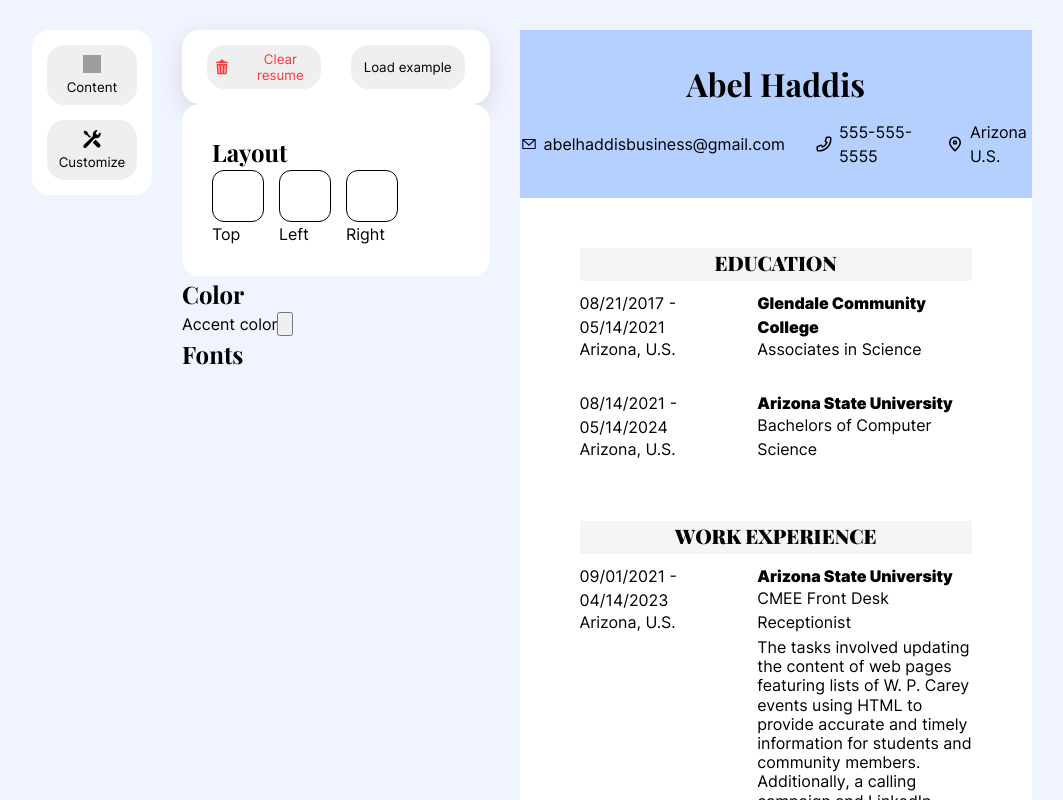
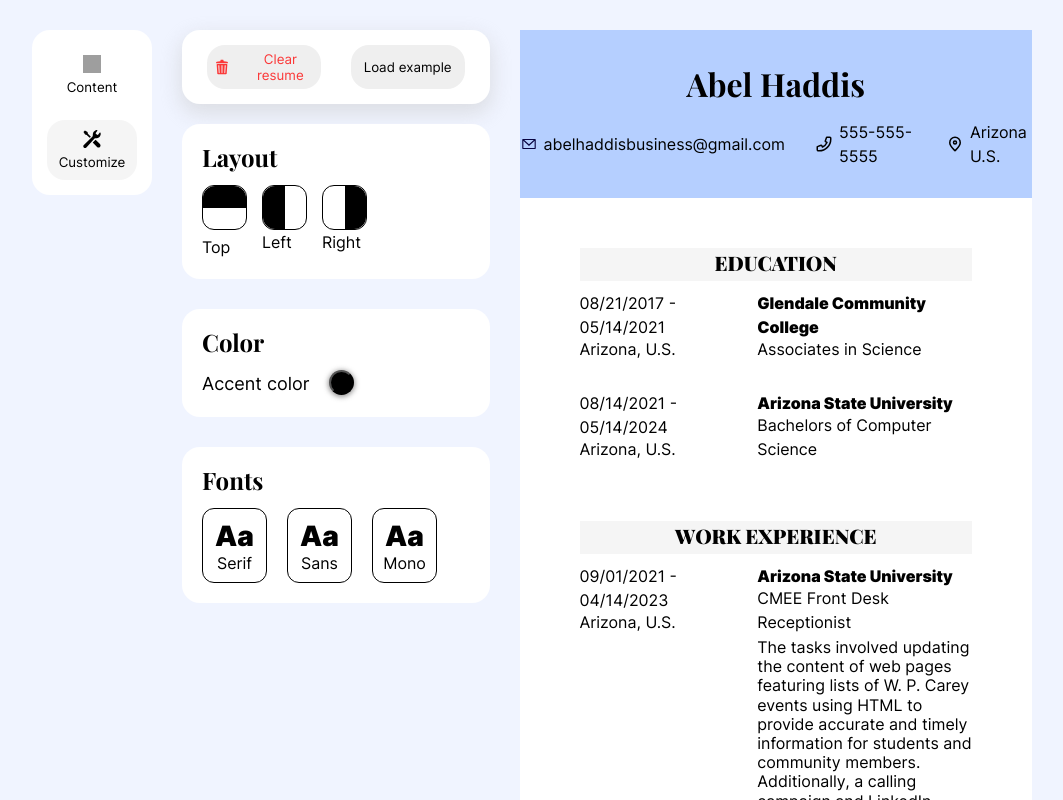
Before and after one commit to White-Panther420/Project-CV-Generator, a React (Vite) app in the folder react/: page / in a window 1280 px wide. Both pictures are taken after a click on the button "Customize". Shown: the top 800 px of the page, without its empty margins (108-1171 px from the left). Built offline with nearby package versions, Linux system fonts and the light colour scheme; grey boxes are pictures that could not be loaded.

Commit message:
More GUI Work
Completed the resume customization GUI, just need to add states for color and font selection. I also need to fix an issue where hover color doesn't show for content and customize buttons.

```diff
--- a/react/src/App.css
+++ b/react/src/App.css
@@ -53,11 +53,12 @@
     border: none;
 }
 
-.content:hover{
+/*Ensuring it gets selected since components have higher specificity*/
+.resume-settings-wrapper .content:hover {
     background-color: rgb(225, 225, 225);
 }
 
-.customize:hover{
+.resume-settings-wrapper .customize:hover {
     background-color: rgb(225, 225, 225);
 }
 
@@ -108,8 +109,25 @@
     background-color: rgb(225, 225, 225);
 }
 
-.layout-section{
-    padding: 30px;
+.resume-customization-wrapper{
+    flex-direction: column;
+    gap: 20px;
+}
+
+.layout-content-wrapper{
+    flex-direction: column;
+
+    gap: 30px;
+}
+
+.layout-section,
+.accent-color-section-wrapper,
+.font-section-wrapper{
+    padding: 15px 20px 20px;
+}
+
+.customization-header{
+    margin-bottom: 10px;
 }
 
 .layout-types-wrapper{
@@ -117,10 +135,86 @@
 }
 
 .layout-option{
-    height: 50px;
-    width: 50px;
+    height: 45px;
+    width: 45px;
 
+    border: 1px solid black;
+    border-radius: 12px;
+
+    padding: 0;
+}
+
+.top > .accent-color-div{
+    height: 50%;
+    width: 100%;
+
+    background-color: black;
+
+    border-top-left-radius: 12px;
+    border-top-right-radius: 12px;
+
+    position: relative;
+    top: -25%;
+}
+
+.left > .accent-color-div,
+.right > .accent-color-div{
+    height: 100%;
+    width: 50%;
+
+    background-color: black;
+}
+
+.left > .accent-color-div{
+    border-top-left-radius: 12px;
+    border-bottom-left-radius: 12px;
+}
+
+.right > .accent-color-div{
+    border-top-right-radius: 12px;
+    border-bottom-right-radius: 12px;
+}
+
+.right{
+    flex-direction: row-reverse;
+}
+
+.color-setting-wrapper{
+    gap: 20px;
+}
+
+.accent-p{
+    font-size: 18px;
+}
+
+.accent-color-button{
+    width: 25px;
+    height: 25px;
+
+    border-radius: 50%;
+
+    background-color: rgb(0, 0, 0);
+
+    box-shadow: 0px 1px 5px 1px rgba(123, 122, 122, 0.772);
+}
+
+.font-options-wrapper{
+    gap: 20px;
+}
+
+.font-option{
+    height: 75px;
+    width: 65px;
 
     border: 1px solid black;
     border-radius: 12px;
 }
+
+.font-sample{
+    font-size: 28px;
+    font-weight: 1000;
+}
+
+.font-name{
+    font-size: 16px;
+}
--- a/react/src/App.jsx
+++ b/react/src/App.jsx
@@ -163,6 +163,7 @@
   return <div className='app-div flex'>
             <div className="content-wrapper grid">
               <ResumeSettings
+                customize = {customize}
                 setCustomize = {setCustomize}
               />
               {!customize ?
@@ -178,56 +179,55 @@
                   />
                 </> :
                 <>
-                  <div>
+                  <div className='resume-customization-wrapper flex'>
                     <ResumeTemplateSettings></ResumeTemplateSettings>
-                    <div className="layout-content-wrapper">
+                    <div className="layout-content-wrapper flex">
                       <div className="layout-section rounded white-background">
-                        <h2>Layout</h2>
+                        <h2 className='customization-header'>Layout</h2>
                         <div className="layout-types-wrapper flex">
                         <div className="layout-option-wrapper">
-                            <div className="layout-option rounded white-background top">
+                          <button className="layout-option rounded white-background top">
                             <div className="accent-color-div"></div>
-                            </div>
+                          </button>
                           <p className="option-name">Top</p>
                         </div>
                         <div className="layout-option-wrapper">
-                            <div className="layout-option rounded white-background flex left">
+                          <button className="layout-option rounded white-background flex left">
                             <div className="accent-color-div"></div>
-                            </div>
+                          </button>
                           <p className="option-name">Left</p>
                         </div>
                         <div className="layout-option-wrapper">
-                            <div className="layout-option rounded white-background flex right">
+                          <button className="layout-option rounded white-background flex right">
                             <div className="accent-color-div"></div>
-                            </div>
+                          </button>
                           <p className="option-name">Right</p>
                         </div>
                         </div>
                       </div>
-
-                      <div className="accent-color-section-wrapper">
-                        <h2>Color</h2>
+                      <div className="accent-color-section-wrapper white-background rounded">
+                        <h2 className='customization-header'>Color</h2>
                         <div className="color-setting-wrapper flex">
-                          <p>Accent color</p>
+                          <p className='accent-p'>Accent color</p>
                           <button className='accent-color-button'></button>
                         </div>
                       </div>
 
-                      <div className="font-section-wrapper">
-                        <h2>Fonts</h2>
-                        <div className="font-options-wrapper">
-                          <div className="font-option">
-                            <p className="font-sample"></p>
-                            <p className="font-name"></p>
-                          </div>
-                          <div className="font-option">
-                            <p className="font-sample"></p>
-                            <p className="font-name"></p>
-                          </div>
-                          <div className="font-option">
-                            <p className="font-sample"></p>
-                            <p className="font-name"></p>
-                          </div>
+                      <div className="font-section-wrapper white-background rounded">
+                        <h2 className='customization-header'>Fonts</h2>
+                        <div className="font-options-wrapper flex">
+                          <button className="font-option white-background">
+                            <p className="font-sample">Aa</p>
+                            <p className="font-name">Serif</p>
+                          </button>
+                          <button className="font-option white-background rounded">
+                            <p className="font-sample">Aa</p>
+                            <p className="font-name">Sans</p>
+                          </button>
+                          <button className="font-option white-background rounded">
+                            <p className="font-sample">Aa</p>
+                            <p className="font-name">Mono</p>
+                          </button>
                         </div>
                       </div>
                     </div>
@@ -242,14 +242,30 @@
           </div>
 }
 
-function ResumeSettings({setCustomize}){
+function ResumeSettings({customize, setCustomize}){
+  const customizeButtonStyle = {
+    backgroundColor: customize ? "rgb(245, 245, 245)" : "#fff",
+    transition: "background-color 0.3s ease-in-out",
+  };
+
+  const contentButtonStyle = {
+    backgroundColor: customize ? "#fff" : "rgb(245, 245, 245)",
+    transition: "background-color 0.3s ease-in-out",
+  };
+
   return(
           <div className="resume-settings-wrapper white-background rounded">
-              <button className="content flex rounded" onClick={() => setCustomize(false)}>
+              <button
+                style={contentButtonStyle}
+                className="content flex rounded"
+                onClick={() => setCustomize(false)}>
                 <img className='icon' src="./public/resume.svg" alt="" />
                 <p>Content</p>
               </button>
-              <button className="customize flex rounded" onClick={() => setCustomize(true)}>
+              <button
+                style={customizeButtonStyle}
+                className="customize flex rounded"
+                onClick={() => setCustomize(true)}>
                 <img className='icon' src="./public/maintanance.svg" alt="" />
                 <p>Customize</p>
               </button>
```
Lines whose indentation alone changed are shown as unchanged.
